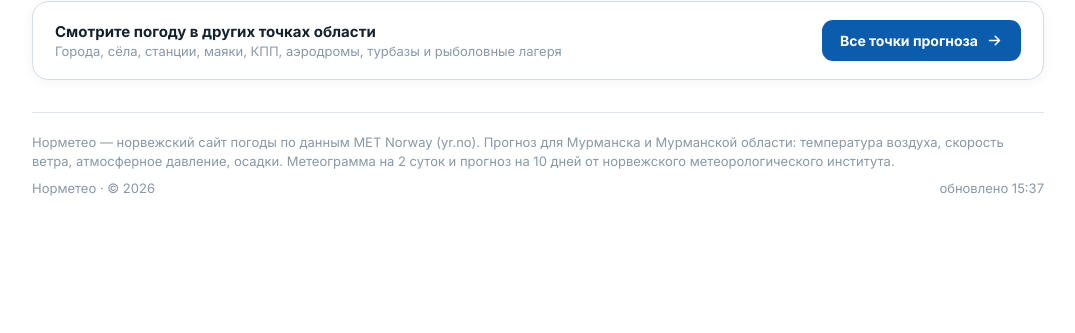
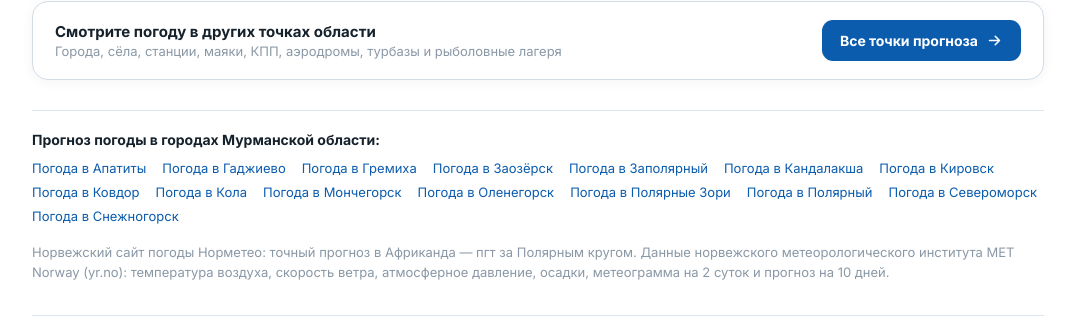
Before and after one commit to ABTOCTOnOM-no-0I0A3E-CHA/51pogoda, a Next.js app: page /afrikanda in a window 1280 px wide. Shown: the part 1283-1616 px from the top of the page, without its empty margins (102-1177 px from the left). Before the commit the page ends 1507 px from the top, so only its background shows below. Built offline with nearby package versions, Linux system fonts and the light colour scheme; no server answers.

Commit message:
SEO: unique meta descriptions, breadcrumb JSON-LD, city cross-links, on-page text

```diff
--- a/app/[city]/page.tsx
+++ b/app/[city]/page.tsx
@@ -1,6 +1,6 @@
 import type { Metadata } from "next";
 import { notFound } from "next/navigation";
-import { CITIES } from "@/entities/city";
+import { CITIES, type City } from "@/entities/city";
 import { getCityMerged } from "@/entities/city/lib/registry";
 import { CityPage } from "@/views/city";
 import { JsonLd } from "@/shared/ui";
@@ -18,14 +18,44 @@ export function generateStaticParams() {
   return CITIES.filter((c) => c.kind === "город").map((c) => ({ city: c.slug }));
 }
 
+const KIND_LABEL: Record<string, string> = {
+  "город": "в городе",
+  "пгт": "в посёлке",
+  "село": "в селе",
+  "турбаза": "на турбазе",
+  "база отдыха": "на базе отдыха",
+  "рыболовный лагерь": "в рыболовном лагере",
+  "КПП": "на КПП",
+  "маяк": "на маяке",
+  "аэропорт": "в аэропорту",
+  "порт": "в порту",
+  "станция": "на станции",
+  "акватория": "в акватории",
+};
+
+function metaTitle(city: City): string {
+  const base = city.kind === "город"
+    ? `Погода в ${city.name}`
+    : `Погода ${KIND_LABEL[city.kind] ?? "в"} ${city.name}`;
+  return `${base} — норвежский сайт погоды, MET Norway`;
+}
+
+function metaDescription(city: City): string {
+  const label = KIND_LABEL[city.kind] ?? "в";
+  const polar = city.lat > 66.5
+    ? "за Полярным кругом. "
+    : "в Мурманской области. ";
+  return `Прогноз погоды ${label} ${city.name}, ${polar}Температура, ветер, осадки, давление. Данные норвежского сайта MET Norway (yr.no), метеограмма на 2 суток и прогноз на 10 дней.`;
+}
+
 export async function generateMetadata({ params }: PageProps): Promise<Metadata> {
   const { city: slug } = await params;
   const city = getCityMerged(slug);
 
   if (!city) return {};
 
-  const title = `Погода в ${city.name === "Мурманск" ? "Мурманске" : city.name} — норвежский сайт погоды, MET Norway`;
-  const description = `Прогноз погоды в ${city.name}, Мурманская область: температура, ветер, осадки. Данные норвежского сайта MET Norway (yr.no), метеограмма на 2 суток.`;
+  const title = metaTitle(city);
+  const description = metaDescription(city);
   const canonical = `/${city.slug}`;
 
   return {
@@ -65,9 +95,19 @@ export default async function Page({ params }: PageProps) {
     url: `${SITE.url}/${city.slug}`,
   };
 
+  const breadcrumbLd = {
+    "@context": "https://schema.org",
+    "@type": "BreadcrumbList",
+    itemListElement: [
+      { "@type": "ListItem", position: 1, name: "Главная", item: SITE.url },
+      { "@type": "ListItem", position: 2, name: city.name, item: `${SITE.url}/${city.slug}` },
+    ],
+  };
+
   return (
     <>
       <JsonLd data={jsonLd} />
+      <JsonLd data={breadcrumbLd} />
       <CityPage city={city} />
     </>
   );
--- a/src/views/city/ui/CityPage.tsx
+++ b/src/views/city/ui/CityPage.tsx
@@ -1,8 +1,10 @@
 import { Suspense } from "react";
 import Link from "next/link";
 import type { City } from "@/entities/city";
+import { getRegionCities } from "@/entities/city";
 import { getCityWeather, getCityConsensus } from "@/entities/weather";
 import { getDaylight } from "@/shared/lib/daylight";
+import { SITE } from "@/shared/config/site";
 import { CityHero } from "@/widgets/city-hero";
 import { AiSummaryStream } from "@/widgets/ai-summary";
 import { CityMeteogram, MeteoSkeleton } from "@/widgets/meteogram";
@@ -47,6 +49,8 @@ export function CityPage({ city }: { city: City }) {
       </Suspense>
 
       <OtherCitiesCta />
+      <CityCrossLinks city={city} />
+      <SeoBlock city={city} />
       <SiteFooter marginTop={32} />
     </div>
   );
@@ -96,6 +100,43 @@ async function MeteoBlock({ city }: { city: City }) {
   return <CityMeteogram city={city} hours={hours} />;
 }
 
+/* Список городов области для внутренней перелинковки */
+function CityCrossLinks({ city }: { city: City }) {
+  const others = getRegionCities().filter((c) => c.slug !== city.slug);
+  if (others.length === 0) return null;
+  return (
+    <div style={{ marginTop: 30, paddingTop: 20, borderTop: "1px solid #dfe5ec" }}>
+      <div style={{ fontSize: 14, fontWeight: 700, marginBottom: 12 }}>
+        Прогноз погоды в городах Мурманской области:
+      </div>
+      <div style={{ display: "flex", flexWrap: "wrap", gap: "8px 16px", fontSize: 13 }}>
+        {others.map((c) => (
+          <Link
+            key={c.slug}
+            href={`/${c.slug}`}
+            style={{ color: "#0b5cad", textDecoration: "none", whiteSpace: "nowrap" }}
+          >
+            Погода в {c.name}
+          </Link>
+        ))}
+      </div>
+    </div>
+  );
+}
+
+/* Уникальный SEO-текст для каждой точки */
+function SeoBlock({ city }: { city: City }) {
+  const polar = city.lat > 66.5 ? "за Полярным кругом" : "в Мурманской области";
+  const prep = city.kind === "маяк" || city.kind === "КПП" || city.kind === "станция" || city.kind === "турбаза" || city.kind === "база отдыха" ? "на" : "в";
+  return (
+    <p style={{ margin: "18px 0 0", lineHeight: 1.6, fontSize: 13, color: "#8a98a6" }}>
+      Норвежский сайт погоды {SITE.name}: точный прогноз {prep} {city.name} — {city.kind} {polar}.
+      Данные норвежского метеорологического института MET Norway (yr.no): температура воздуха,
+      скорость ветра, атмосферное давление, осадки, метеограмма на 2 суток и прогноз на 10 дней.
+    </p>
+  );
+}
+
 /* Реальные данные недоступны — честное состояние вместо мока */
 function HeroUnavailable({ city }: { city: City }) {
   return (
```
